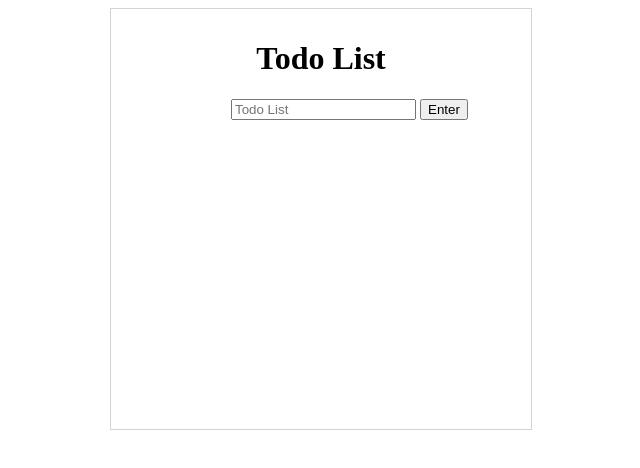
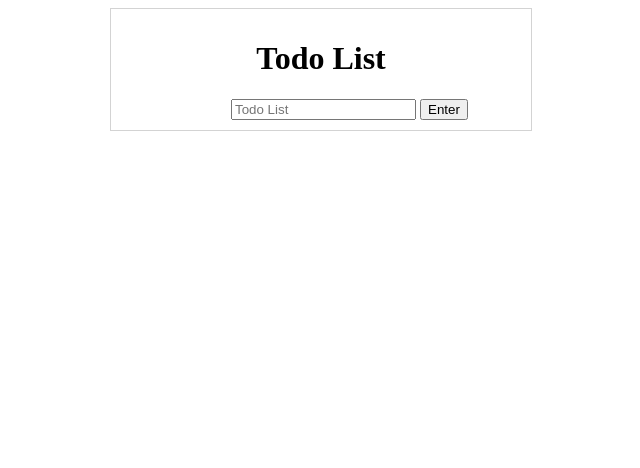
Before and after one commit to chrisjamesjackmccray/16-vanilla-todo, a website: page app/index.html in a window 1280 px wide. Shown: the full height of the page, 319-959 px from the left. Drawn offline with nearby package versions, Linux system fonts and the light colour scheme; files that its build step writes are made by us from their sources; files whose address does not match are found by name.

Commit message:
Assignment Commit

```diff
--- a/app/styles/_layout.scss
+++ b/app/styles/_layout.scss
@@ -14,7 +14,6 @@
 }
 
 #todos {
-  position: absolute;
   color: #5e5c5d;
 }
 
@@ -24,11 +23,9 @@
 
 .main {
   width: 400px;
-  height: 400px;
   margin: 0 auto;
   border: 1px solid lightgray;
   padding: 10px;
-  position: relative;
 }
 
 .both {
```
Also changed, not shown: dist/styles/main.css.
